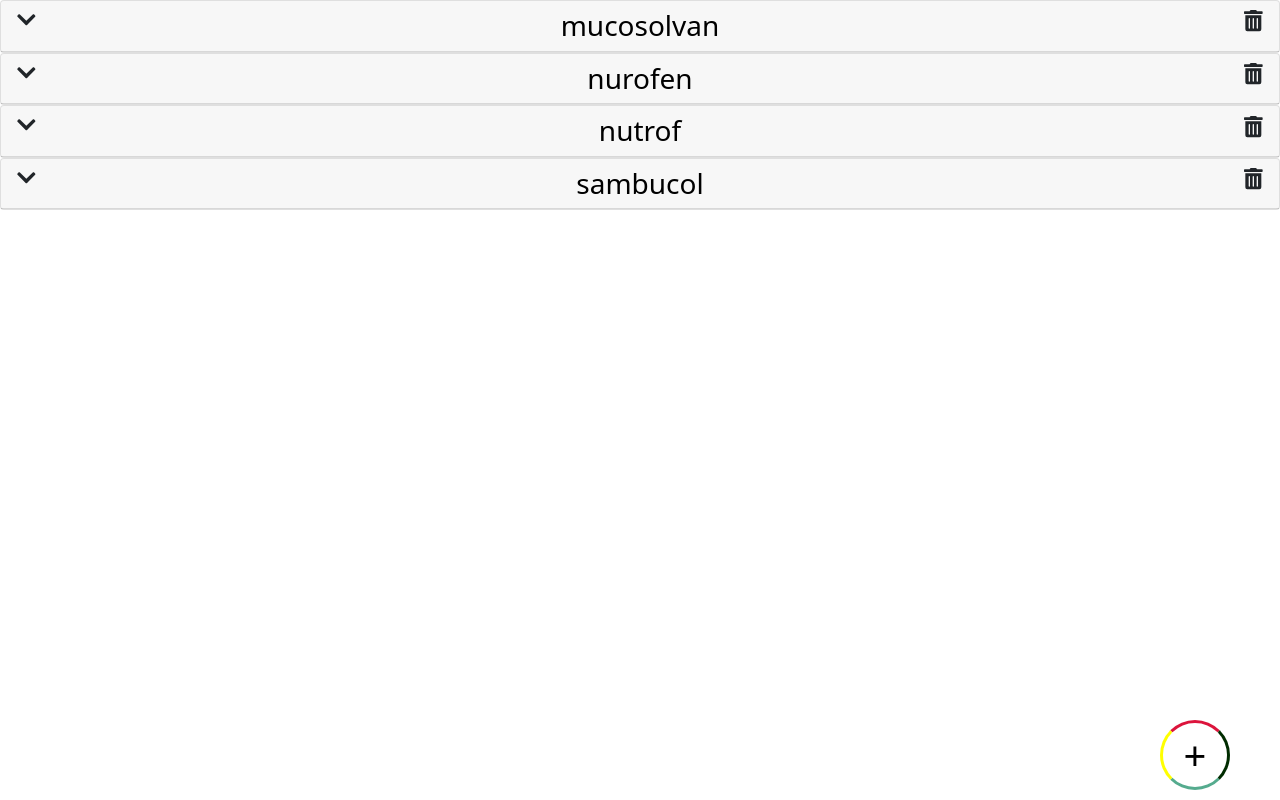
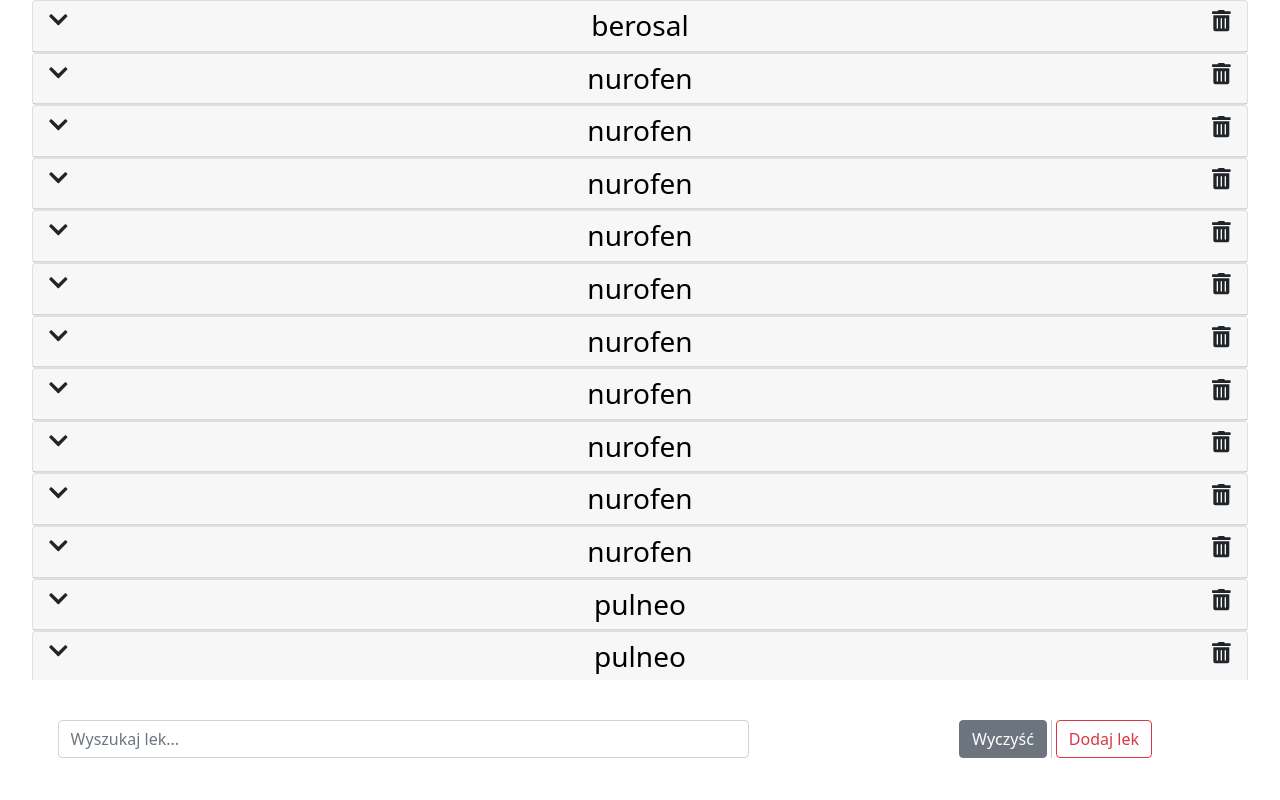
Before and after one commit to magdololo/domowa-apteczka, a React (Create React App) app: page / in a window 1280 px wide. Built offline with nearby package versions, Linux system fonts and the light colour scheme; data requests are answered from the project's data file.

Commit message:
bottom menu with filter

```diff
--- a/db.json
+++ b/db.json
@@ -9,28 +9,243 @@
       "id": 1
     },
     {
-      "nameDrug": "mucosolvan",
-      "expireDate": "2021-11-30",
-      "openDate": "2021-09-17",
-      "validityDate": "14",
-      "quantity": "11",
-      "id": 2
+      "nameDrug": "sambucol",
+      "expireDate": "2022-02-23",
+      "openDate": "2021-09-16",
+      "validityDate": "30",
+      "quantity": "8",
+      "id": 4
+    },
+    {
+      "nameDrug": "pulneo",
+      "expireDate": "2022-04-30",
+      "openDate": "2021-08-31",
+      "validityDate": "90",
+      "quantity": "5",
+      "id": 5
+    },
+    {
+      "nameDrug": "nurofen",
+      "expireDate": "2021-12-31",
+      "openDate": "2021-09-16",
+      "validityDate": "30",
+      "quantity": "3",
+      "id": 6
     },
     {
       "nameDrug": "sambucol",
       "expireDate": "2022-02-23",
       "openDate": "2021-09-16",
-      "validityDate": "59",
-      "quantity": "3",
-      "id": 4
+      "validityDate": "30",
+      "quantity": "8",
+      "id": 7
     },
     {
-      "nameDrug": "nutrof",
-      "expireDate": "2022-03-31",
-      "openDate": "2021-09-17",
-      "validityDate": "180",
-      "quantity": "15",
-      "id": 5
+      "nameDrug": "pulneo",
+      "expireDate": "2022-04-30",
+      "openDate": "2021-08-31",
+      "validityDate": "90",
+      "quantity": "5",
+      "id": 8
+    },
+    {
+      "nameDrug": "nurofen",
+      "expireDate": "2021-12-31",
+      "openDate": "2021-09-16",
+      "validityDate": "30",
+      "quantity": "3",
+      "id": 9
+    },
+    {
+      "nameDrug": "sambucol",
+      "expireDate": "2022-02-23",
+      "openDate": "2021-09-16",
+      "validityDate": "30",
+      "quantity": "8",
+      "id": 10
+    },
+    {
+      "nameDrug": "pulneo",
+      "expireDate": "2022-04-30",
+      "openDate": "2021-08-31",
+      "validityDate": "90",
+      "quantity": "5",
+      "id": 11
+    },
+    {
+      "nameDrug": "nurofen",
+      "expireDate": "2021-12-31",
+      "openDate": "2021-09-16",
+      "validityDate": "30",
+      "quantity": "3",
+      "id": 12
+    },
+    {
+      "nameDrug": "sambucol",
+      "expireDate": "2022-02-23",
+      "openDate": "2021-09-16",
+      "validityDate": "30",
+      "quantity": "8",
+      "id": 13
+    },
+    {
+      "nameDrug": "pulneo",
+      "expireDate": "2022-04-30",
+      "openDate": "2021-08-31",
+      "validityDate": "90",
+      "quantity": "5",
+      "id": 15
+    },
+    {
+      "nameDrug": "nurofen",
+      "expireDate": "2021-12-31",
+      "openDate": "2021-09-16",
+      "validityDate": "30",
+      "quantity": "3",
+      "id": 16
+    },
+    {
+      "nameDrug": "sambucol",
+      "expireDate": "2022-02-23",
+      "openDate": "2021-09-16",
+      "validityDate": "30",
+      "quantity": "8",
+      "id": 40
+    },
+    {
+      "nameDrug": "pulneo",
+      "expireDate": "2022-04-30",
+      "openDate": "2021-08-31",
+      "validityDate": "90",
+      "quantity": "5",
+      "id": 50
+    },
+    {
+      "nameDrug": "nurofen",
+      "expireDate": "2021-12-31",
+      "openDate": "2021-09-16",
+      "validityDate": "30",
+      "quantity": "3",
+      "id": 19
+    },
+    {
+      "nameDrug": "sambucol",
+      "expireDate": "2022-02-23",
+      "openDate": "2021-09-16",
+      "validityDate": "30",
+      "quantity": "8",
+      "id": 42
+    },
+    {
+      "nameDrug": "pulneo",
+      "expireDate": "2022-04-30",
+      "openDate": "2021-08-31",
+      "validityDate": "90",
+      "quantity": "5",
+      "id": 52
+    },
+    {
+      "nameDrug": "nurofen",
+      "expireDate": "2021-12-31",
+      "openDate": "2021-09-16",
+      "validityDate": "30",
+      "quantity": "3",
+      "id": 18
+    },
+    {
+      "nameDrug": "sambucol",
+      "expireDate": "2022-02-23",
+      "openDate": "2021-09-16",
+      "validityDate": "30",
+      "quantity": "8",
+      "id": 43
+    },
+    {
+      "nameDrug": "pulneo",
+      "expireDate": "2022-04-30",
+      "openDate": "2021-08-31",
+      "validityDate": "90",
+      "quantity": "5",
+      "id": 56
+    },
+    {
+      "nameDrug": "nurofen",
+      "expireDate": "2021-12-31",
+      "openDate": "2021-09-16",
+      "validityDate": "30",
+      "quantity": "3",
+      "id": 57
+    },
+    {
+      "nameDrug": "sambucol",
+      "expireDate": "2022-02-23",
+      "openDate": "2021-09-16",
+      "validityDate": "30",
+      "quantity": "8",
+      "id": 48
+    },
+    {
+      "nameDrug": "pulneo",
+      "expireDate": "2022-04-30",
+      "openDate": "2021-08-31",
+      "validityDate": "90",
+      "quantity": "5",
+      "id": 58
+    },
+    {
+      "nameDrug": "nurofen",
+      "expireDate": "2021-12-31",
+      "openDate": "2021-09-16",
+      "validityDate": "30",
+      "quantity": "3",
+      "id": 60
+    },
+    {
+      "nameDrug": "sambucol",
+      "expireDate": "2022-02-23",
+      "openDate": "2021-09-16",
+      "validityDate": "30",
+      "quantity": "8",
+      "id": 64
+    },
+    {
+      "nameDrug": "pulneo",
+      "expireDate": "2022-04-30",
+      "openDate": "2021-08-31",
+      "validityDate": "90",
+      "quantity": "5",
+      "id": 65
+    },
+    {
+      "nameDrug": "nurofen",
+      "expireDate": "2021-12-31",
+      "openDate": "2021-09-16",
+      "validityDate": "30",
+      "quantity": "3",
+      "id": 66
+    },
+    {
+      "nameDrug": "sambucol",
+      "expireDate": "2022-02-23",
+      "openDate": "2021-09-16",
+      "validityDate": "30",
+      "quantity": "8",
+      "id": 67
+    },
+    {
+      "nameDrug": "pulneo",
+      "expireDate": "2022-04-30",
+      "openDate": "2021-08-31",
+      "validityDate": "90",
+      "quantity": "5",
+      "id": 68
+    },
+    {
+      "nameDrug": "berosal",
+      "expireDate": "2021-09-30",
+      "validityDate": "8",
+      "quantity": "1",
+      "id": 69
     }
   ]
 }
--- a/package.json
+++ b/package.json
@@ -14,7 +14,7 @@
     "fontawesome": "^5.6.3",
     "node-sass": "^6.0.1",
     "react": "^17.0.2",
-    "react-bootstrap": "^2.0.0-beta.6",
+    "react-bootstrap": "^2.0.0-rc.0",
     "react-dom": "^17.0.2",
     "react-hook-form": "^7.13.0",
     "react-scripts": "4.0.3",
--- a/src/components/App.js
+++ b/src/components/App.js
@@ -9,7 +9,9 @@
 import { faChevronDown, faTrashAlt } from '@fortawesome/free-solid-svg-icons';
 
 import './App.scss';
-
+import {FormControl, InputGroup} from "react-bootstrap";
+import {Button} from "react-bootstrap";
+import {Stack} from 'react-bootstrap';
 library.add( faTrashAlt, faChevronDown )
 
 function App() {
@@ -18,14 +20,36 @@
     const [editDrug, setEditDrug] = useState({});
     const [formState, setFormState] = useState();
     const [formShow, setFormShow] = useState(false);
+    const [filterDrugs, setFilterDrugs] = useState([]);
+    const [search,setSearch] = useState("");
 
-    useEffect(() =>{
+    useEffect( () =>{
         asyncFetch(drugs, setDrugs);
     },[]);
 
+    useEffect(()=>{
+        setFilterDrugs(drugs);
+    },[drugs]);
 
+    const filter = (e) => {
 
-    const handleAddDrug = (nameDrug, expireDate,quantity,openDate, validityDate,id) => {
+        const keyword = e.target.value;
+        if(keyword !== ''){
+             let filterDrugs = [...drugs].filter((drug)=>{
+               if(drug.nameDrug.toLowerCase().startsWith(keyword)){
+                   return drug;
+               } else {
+                   return ;
+               }
+            });
+            setFilterDrugs(filterDrugs);
+        } else {
+            setFilterDrugs (drugs);
+        }
+        setSearch(keyword);
+    };
+
+        const handleAddDrug = (nameDrug, expireDate,quantity,openDate, validityDate,id) => {
         //console.log(nameDrug, expireDate,quantity);
         const drug = {
             nameDrug,
@@ -92,17 +116,51 @@
 return(
     <div className="App">
 
-        <button className="button" onClick={()=>{
-            setFormShow(true);
-            setFormState("ADD");
-        }}>+</button>
-         <FormModal handleAdd={handleAddDrug} showModal={formShow} formState={formState} setFormShow={setFormShow}/>
+        <div style={{maxHeight: "85vh", overflow: "scroll",  maxWidth: "95vw", margin: "0 auto"}}>
+        <ListDrugs  drugs={filterDrugs} handleEdit={handleAddEdit} handleDelete={handleDelete} setFormShow={setFormShow}/>
+        </div>
+        <div className="bottom_menu">
+        <Stack direction="horizontal" gap={1}>
+            <FormControl className="me-auto" placeholder="Wyszukaj lek..."  onChange={filter} value={search}/>
+            <Button variant="secondary" >Wyczyść</Button>
+            <div className="vr" />
+            <Button variant="outline-danger" onClick={()=>{
+                       setFormShow(true);
+                       setFormState("ADD");}}>Dodaj&nbsp;lek</Button>
+        </Stack>
+        </div>
+        {/*<div className="bottom_menu">*/}
+        {/*<InputGroup className="mb-3">*/}
 
-        {/*editDrug to zmienna stanowa */}
-        <ListDrugs drugs={drugs} handleEdit={handleAddEdit} handleDelete={handleDelete} setFormShow={setFormShow}/>
+        {/*    <FormControl*/}
+        {/*        placeholder="Recipient's username"*/}
+        {/*        aria-label="Recipient's username"*/}
+        {/*        // aria-describedby="basic-addon2"*/}
+        {/*        onChange={filter}*/}
+        {/*        value={search}*/}
+        {/*    />*/}
+        {/*    <Button variant="outline-secondary">*/}
+        {/*        Wyczyść*/}
+        {/*    </Button>*/}
+        {/*</InputGroup>*/}
+
+
+
+        {/*    <Button variant="outline-secondary" className="button_add"  onClick={()=>{*/}
+        {/*        setFormShow(true);*/}
+        {/*        setFormState("ADD");}}>*/}
+        {/*        Dodaj lek*/}
+        {/*    </Button>*/}
+        {/*    / <button className="button" onClick={()=>{*/}
+        {/*    // setFormShow(true);*/}
+        {/*    // setFormState("ADD");*/}
+        {/*    // }}>Dodaj lek</button>*!/*/}
+        {/*</div>*/}
+        <FormModal handleAdd={handleAddDrug} showModal={formShow} formState={formState} setFormShow={setFormShow}/>
 
     </div>
   );
 }
 
 export default App;
+//<FormEdit handleAddEdit={handleAddEdit} drug={editDrug} />
--- a/src/components/App.scss
+++ b/src/components/App.scss
@@ -1,20 +1,59 @@
 .App {
-  .button {
-    width: 70px;
-    height: 70px;
-    border-radius: 50%;
-    border-width: 3px;
-    position: absolute;
-    bottom: 10px;
-    right: 50px;
-    border-top-color: crimson;
-    border-bottom-color: aquamarine;
-    border-left-color: yellow;
-    border-right-color: green;
-    background-color: white;
-    font-size: 40px;
+    height: 100vh;
+
+  .bottom_menu{
+    position: fixed;
+    bottom: 2vh;
+    min-height: 8vh;
+    width: 90vw;
+    margin: 0 auto;
+
+    .form-control {
+      width: 60%;
+      margin-left: 5%;
+    }
+    //.input-group {
+    //  margin-right: 3%;
+    //  margin-left: 5%;
+    //
+    //  width: 70%;
+    //
+    //  Button {
+    //    flex: 1 1 auto;
+    //    width: 20%;
+    //    padding: 5px 10px;
+    //  }
+    //}
+    //.button_add {
+    //  flex: 1 1 auto;
+    //  width: 25%;
+    //  padding: 5px 10px;
+    //  margin: 3vh 0px 3vh 1vw;
+    //  display: inline-block;
+    //  border: 2px solid red;
+    //  border-radius: 16px;
+    //  box-sizing: border-box;
+    //  background-color: red;
+    //  color: white;
+    //
+    //}
+    //input {
+    //  flex: 1 1 auto;
+    // width: 75%;
+    //  padding: 5px 10px;
+    //  display: inline-block;
+    //  border: 2px solid red;
+    //  border-radius: 16px;
+    //  box-sizing: border-box;
+    //}
+    //Button{
+    //  display: inline-block;
+    //  border: 2px solid red;
+    //  border-radius: 16px;
+    //  box-sizing: border-box;
+    //}
+
   }
-
   Form {
     max-width: 80%;
     margin: 40px auto;
--- a/src/components/DrugService.js
+++ b/src/components/DrugService.js
@@ -67,11 +67,12 @@
             console.error('Error:', error);
         });
 }
-export function editDrug(quantity, openDate, id) {
+export function editDrug(quantity, openDate, id, validityDate) {
 
     const data = {
         "openDate": openDate,
-        "quantity": quantity
+        "quantity": quantity,
+        "validityDate": validityDate
     };
     fetch('http://localhost:4000/drugs/' + id, {
         method: 'PATCH', // or 'PUT'
```
Also changed, not shown: 1 other file (tests, documents, lock files or other folders).
